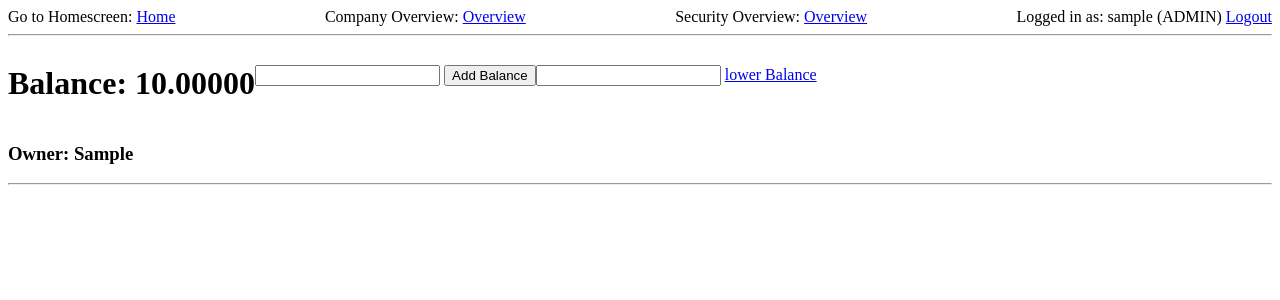
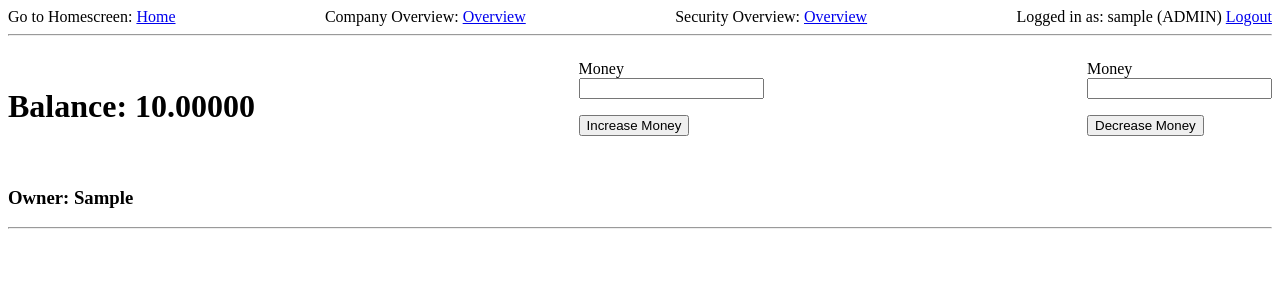
Before and after one commit to Trooooooonix/PRDKE-SS23, a Flask app: page /associated_account/1 in a window 1280 px wide. Shown: the top 300 px of the page. Run offline with Flask 3, Linux system fonts and the light colour scheme; a user stored in the database is signed in; tables that the repository leaves empty hold one stand-in row (values such as "Sample post"); some libraries are stand-ins or nearby versions.

Commit message:
Bug gefunden: ID von Firmen in Wertpapieren löschen bzw. Firmen mit aktiven Wertpapieren nicht löschen können
Account-balance ändern versuche jedoch Funktionierts noch nicht

```diff
--- a/projectDirectory/app/forms.py
+++ b/projectDirectory/app/forms.py
@@ -61,3 +61,13 @@ class SecurityCreationForm(FlaskForm):
     comp_id = SelectField('Which company is offering this security?', validators=[DataRequired()],
                           choices=[('1', 'Comp 1'), ('2', 'Comp 2'), ('3', 'Comp 3')])
     submit = SubmitField('Create Security')
+
+
+class MoneyInputForm(FlaskForm):
+    money = DecimalField(validators=[DataRequired()])
+    submit = SubmitField('Increase Money')
+
+
+class MoneyOutputForm(FlaskForm):
+    money = DecimalField(validators=[DataRequired()])
+    submit = SubmitField('Decrease Money')
--- a/projectDirectory/app/routes.py
+++ b/projectDirectory/app/routes.py
@@ -1,11 +1,14 @@
 from app import app
 from flask import Flask, render_template, flash, redirect, url_for, request
-from app.forms import LoginForm, RegistrationForm, CompanyCreationForm, SecurityCreationForm
+from app.forms import LoginForm, RegistrationForm, CompanyCreationForm, SecurityCreationForm, MoneyOutputForm, \
+    MoneyInputForm
 from flask_login import current_user, login_user, logout_user, login_required
 from app.models import User, Company, Account, Security, company_securities
 from app import db
 from werkzeug.urls import url_parse
 
+# TODO: ID von Firmen in Wertpapieren löschen
+#        bzw. Firmen mit aktiven Wertpapieren nicht löschen können
 
 # ============================================================================================================
 # Starting site
@@ -141,25 +144,34 @@ def company_deletion(company_id):
 @login_required
 def account_index(account_id):
     account = Account.query.get(account_id)
-    return render_template('account_index.html', title="Account overview", account=account)
+    inputForm = MoneyInputForm()
+    outputForm = MoneyOutputForm()
+    return render_template('account_index.html', title="Account overview", account=account,
+                           inputForm=inputForm, outputForm=outputForm)
 
-@app.route('/addBalance/<int:account_id>', methods=['PUT'])
+
+@app.route('/edit_balance/<int:account_id>', methods=['POST'])
 @login_required
-def add_balance(account_id):
+def edit_balance(account_id):
     acc = Account.query.get(account_id)
-    acc.balance += request.form['balance']
-    db.session.commit()
-    flash("Balance has been edited")
+
+    if 'inputForm' in request.form:
+        inputForm = MoneyInputForm(request.form)
+        acc.balance += inputForm.money.data
+        db.session.commit()
+        flash("Balance has been edited")
+        return redirect(request.referrer)
+
+    if 'outputForm' in request.form:
+        outputForm = MoneyOutputForm(request.form)
+        acc.balance -= outputForm.money.data
+        db.session.commit()
+        flash("Balance has been edited")
+        return redirect(request.referrer)
+
+    flash("There was an Error!")
     return redirect(request.referrer)
 
-@app.route('/lowerBalance/<int:account_id>', methods=['PUT'])
-@login_required
-def lower_balance(account_id):
-    acc = Account.query.get(account_id)
-    acc.balance -= request.form['balance']
-    db.session.commit()
-    flash("Balance has been edited")
-    return redirect(request.referrer)
 
 # ============================================================================================================
 # TODO: Everything needed for Securities
--- a/projectDirectory/app/templates/account_index.html
+++ b/projectDirectory/app/templates/account_index.html
@@ -1,19 +1,30 @@
 {% extends "base.html" %}
 
 {% block content %}
-    <div style="display: flex; align-items: center">
+    <div style="display: flex; align-items: center; flex-wrap: wrap; justify-content: space-between">
         <h1> Balance: {{ account.balance }} </h1>
 
-        <form action="{{ url_for('add_balance', account_id=account.account_id) }}" method="PUT">
-            <input type="number" step=".01" name="balance">
-            <button type="submit">Add Balance</button>
+        <form action="{{ url_for('edit_balance', account_id=account.account_id, form=inputForm) }}" method="POST">
+            <p>
+                {{ inputForm.money.label }}<br>
+                {{ inputForm.money }}<br>
+                {% for error in inputForm.money.errors %}
+                    <span style="color: red;">[{{ error }}]</span>
+                {% endfor %}
+            </p>
+            <p>{{ inputForm.submit() }}</p>
         </form>
 
-        <form action="{{ url_for('lower_balance', account_id=account.account_id) }}" method="PUT">
-            <input type="number" id="lowered_value" name="lowered_value" min="0" step=".01">
-            <a href="#" onClick="lowerBalance()">lower Balance</a>
+        <form action="{{ url_for('edit_balance', account_id=account.account_id, form=outputForm) }}" method="POST">
+            <p>
+                {{ outputForm.money.label }}<br>
+                {{ outputForm.money }}<br>
+                {% for error in outputForm.money.errors %}
+                    <span style="color: red;">[{{ error }}]</span>
+                {% endfor %}
+            </p>
+            <p>{{ outputForm.submit() }}</p>
         </form>
-
     </div>
     <h3> Owner: {{ account.owner }}</h3>
 {% endblock %}
```
